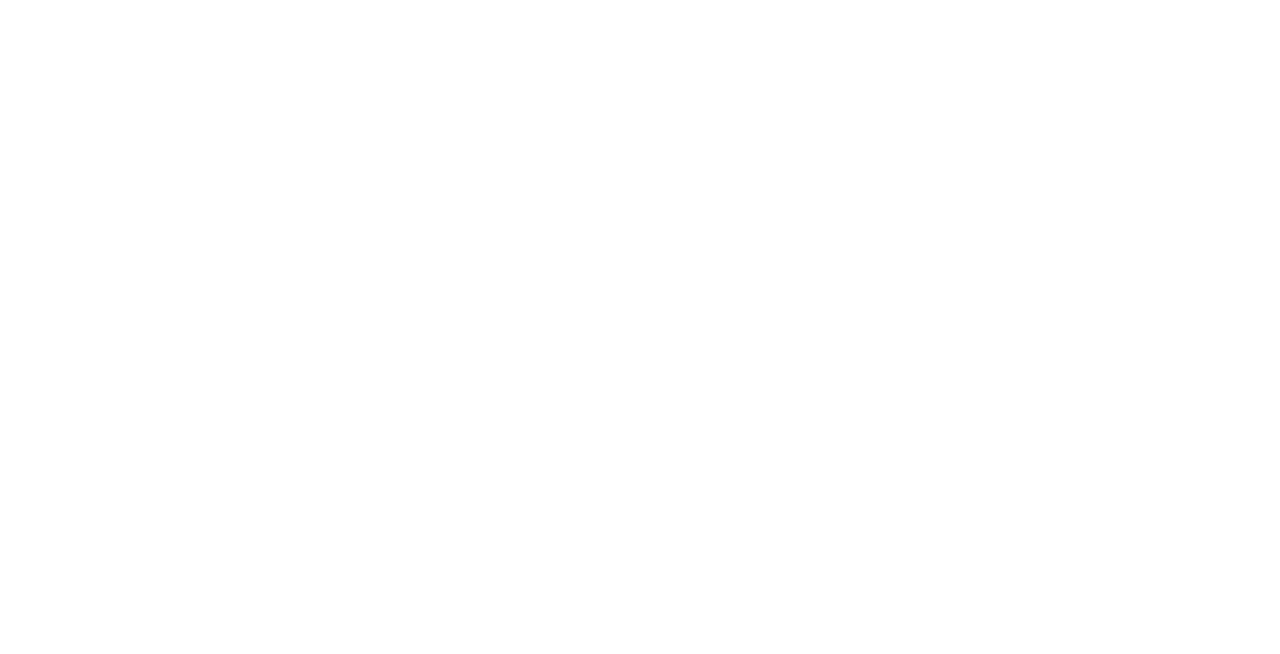
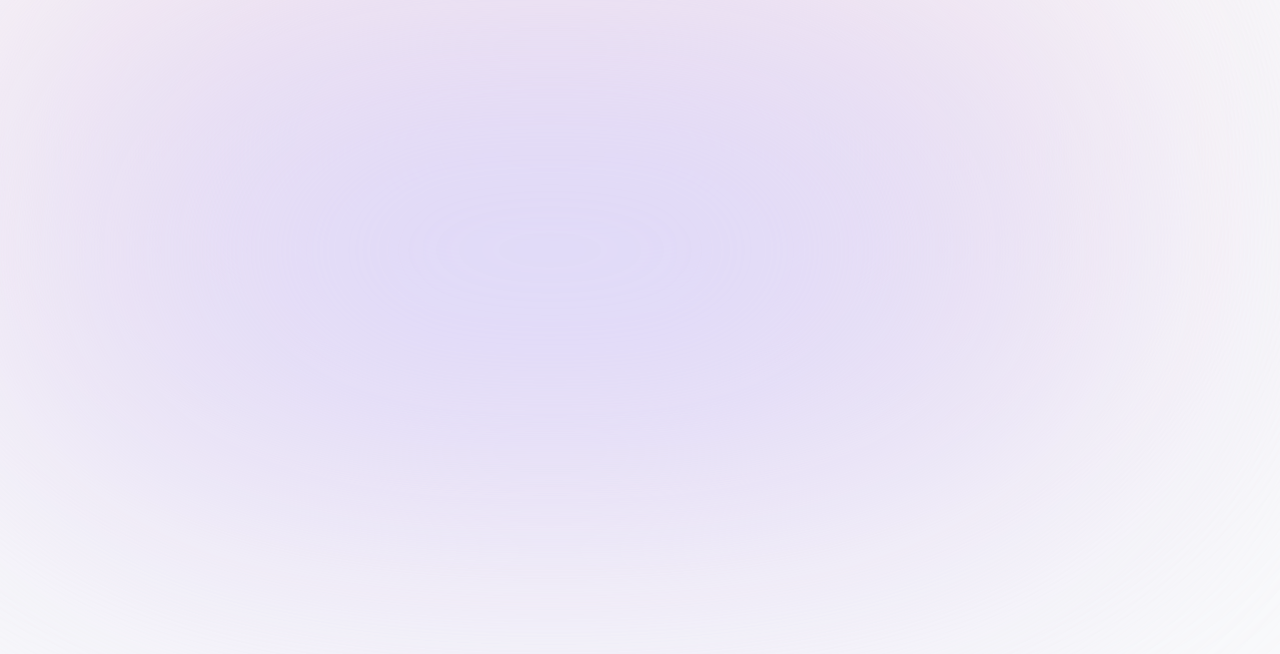
Before and after one commit to h-okay/portfolio, a Next.js app: page / in a window 1280 px wide. Shown: the top 654 px of the page. Built offline with nearby package versions, Linux system fonts and the light colour scheme.

Commit message:
Styled page background

```diff
--- a/app/layout.tsx
+++ b/app/layout.tsx
@@ -16,7 +16,11 @@
 }) {
   return (
     <html lang="en">
-      <body className={`${inter.className}`}>{children}</body>
+      <body className={`${inter.className} bg-gray-50 text-gray-950 relative`}>
+        <div className="bg-[#fbe2e3] absolute top-[-6rem] right-[11rem] h-[31.25rem] w-[31.25rem] rounded-full blur-[10rem] sm:w-[68.75rem]"></div>
+        <div className="bg-[#dbd7fb] -z-10 absolute-top-[-1rem] left-[-35rem] h-[31.25rem] w-[50rem] rounded-full blur-[10rem] sm:w-[68.75rem] md:left-[-33rem] lg:left-[-28rem] xl:left-[15rem] 2xl:left-[-5rem]"></div>
+        {children}
+      </body>
     </html>
   );
 }
```
